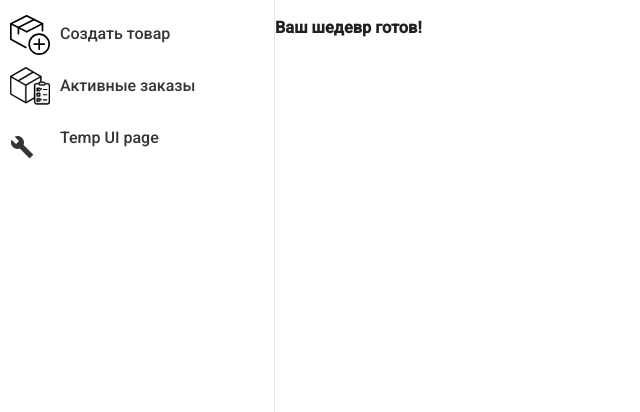
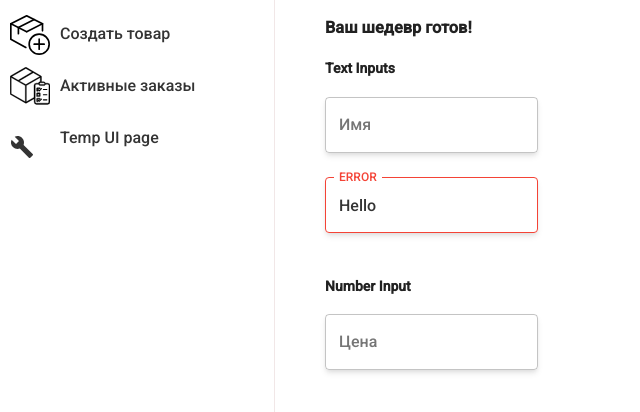
Before and after one commit to bags2on/admin, a React (Create React App) app: page /ui in a window 1280 px wide. Shown: the top 412 px of the page, without its empty margins (0-640 px from the left). Built offline with nearby package versions, Linux system fonts and the light colour scheme.

Commit message:
added text/number form input

```diff
--- a/package.json
+++ b/package.json
@@ -22,7 +22,8 @@
     "react-router-dom": "^5.2.0",
     "react-scripts": "4.0.1",
     "typescript": "^4.1.2",
-    "web-vitals": "^0.2.4"
+    "web-vitals": "^0.2.4",
+    "yup": "^0.32.6"
   },
   "scripts": {
     "start": "react-scripts start",
--- a/src/pages/UI/ui.tsx
+++ b/src/pages/UI/ui.tsx
@@ -1,9 +1,47 @@
 import React from 'react'
+import * as yup from 'yup'
+import { Formik, Form } from 'formik'
+import TextInput from '../../shared/FormFields/TextInput/TextInput'
+
+const UISchema = yup.object({
+  simpleInput: yup.string(),
+  errorInput: yup.string().min(10, 'Мин 10 символов')
+})
 
 const UI: React.FC = () => {
+  // eslint-disable-next-line @typescript-eslint/no-explicit-any
+  const handleSubmit = (values: any) => {
+    console.log(values)
+  }
+
   return (
     <div>
-      <h3>Ваш шедевр готов!</h3>
+      <div style={{ paddingLeft: 50 }}>
+        <h3>Ваш шедевр готов!</h3>
+        <Formik
+          onSubmit={handleSubmit}
+          validationSchema={UISchema}
+          initialValues={{
+            input: '',
+            errorInput: 'Hello',
+            price: ''
+          }}
+          initialErrors={{
+            input: 'errorInput',
+            errorInput: 'errorInput'
+          }}
+        >
+          {() => (
+            <Form>
+              <h4>Text Inputs</h4>
+              <TextInput label="Имя" name="simpleInput" />
+              <TextInput label="ERROR" name="errorInput" />
+              <h4>Number Input</h4>
+              <TextInput label="Цена" name="price" type="number" />
+            </Form>
+          )}
+        </Formik>
+      </div>
     </div>
   )
 }
--- /dev/null
+++ b/src/shared/FormFields/TextInput/TextInput.tsx
@@ -0,0 +1,71 @@
+import React from 'react'
+import { useField } from 'formik'
+import { makeStyles } from '@material-ui/core/styles'
+import TextField from '@material-ui/core/TextField'
+import Typography from '@material-ui/core/Typography'
+import Fade from '@material-ui/core/Fade'
+
+const useStyles = makeStyles(() => ({
+  root: {
+    backgroundColor: '#fff',
+    boxShadow: 'rgba(0, 0, 0, 0.1) 0px 4px 6px -1px, rgba(0, 0, 0, 0.06) 0px 2px 4px -1px;',
+    color: '#343434',
+    '& .MuiOutlinedInput-input': {
+      fontWeight: 400
+    }
+  },
+  box: {
+    height: 24
+  },
+  message: {
+    height: 24,
+    fontSize: 14,
+    color: '#ff182e',
+    paddingLeft: 10,
+    opacity: 0,
+    transition: 'all 0.33s linear'
+  },
+  notchedOutline: {
+    borderWidth: '1px'
+  }
+}))
+
+interface TextInputProps {
+  name: string
+  type?: string
+  label?: string
+  disabled?: boolean
+  fullWidth?: boolean
+  placeholder?: string
+  onChange?(event: React.ChangeEvent<HTMLInputElement>): void
+}
+
+const TextInput: React.FC<TextInputProps> = (props) => {
+  const [field, meta] = useField(props)
+
+  const classes = useStyles()
+
+  return (
+    <>
+      <TextField
+        {...field}
+        {...props}
+        variant="outlined"
+        error={!!meta.error}
+        InputProps={{
+          classes: {
+            root: classes.root,
+            notchedOutline: classes.notchedOutline
+          }
+        }}
+      />
+      <Fade in={meta.touched && !!meta.error}>
+        <Typography component="p" className={classes.message}>
+          {meta.touched && meta.error}
+        </Typography>
+      </Fade>
+    </>
+  )
+}
+
+export default TextInput
```
Also changed, not shown: 1 other file (tests, documents, lock files or other folders).
